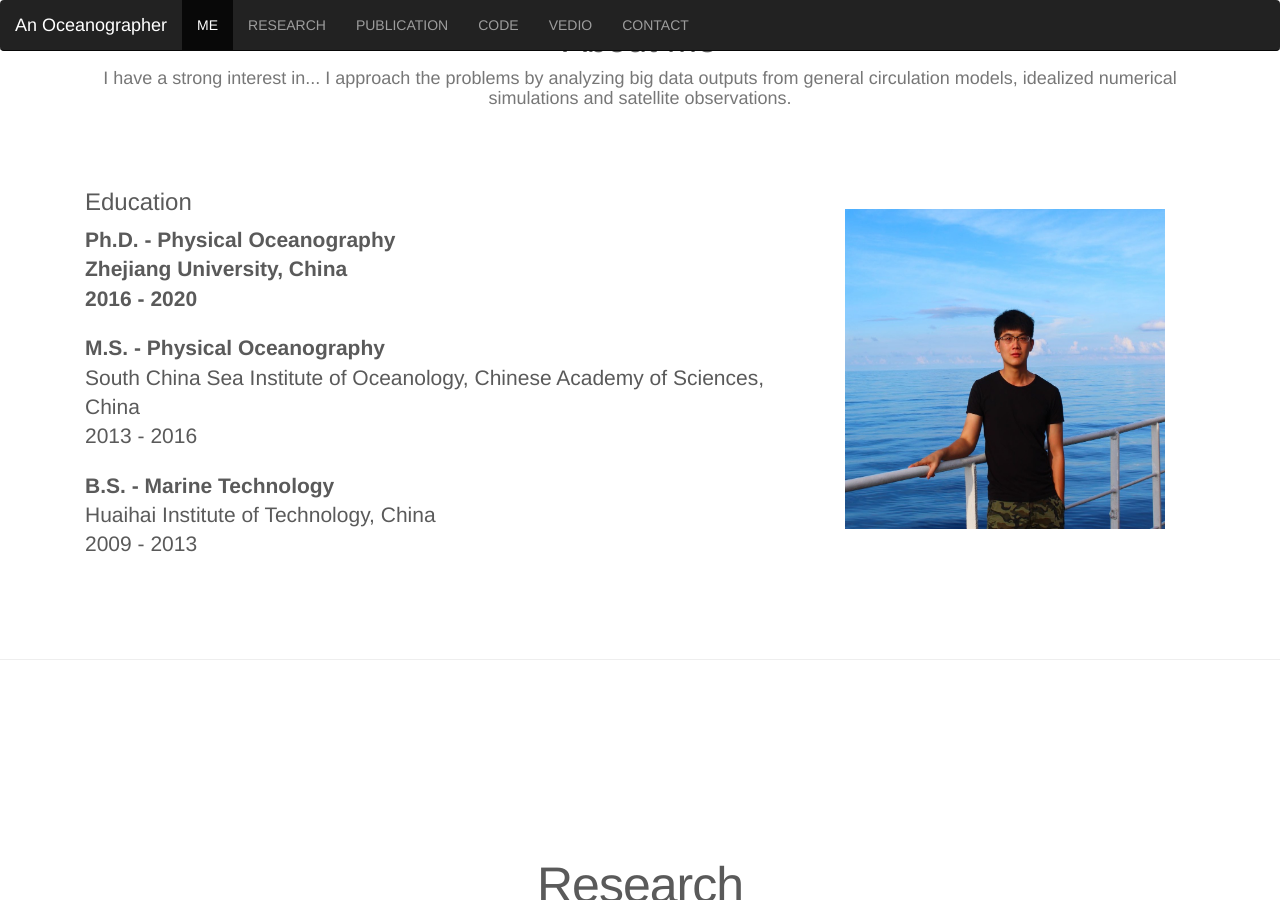
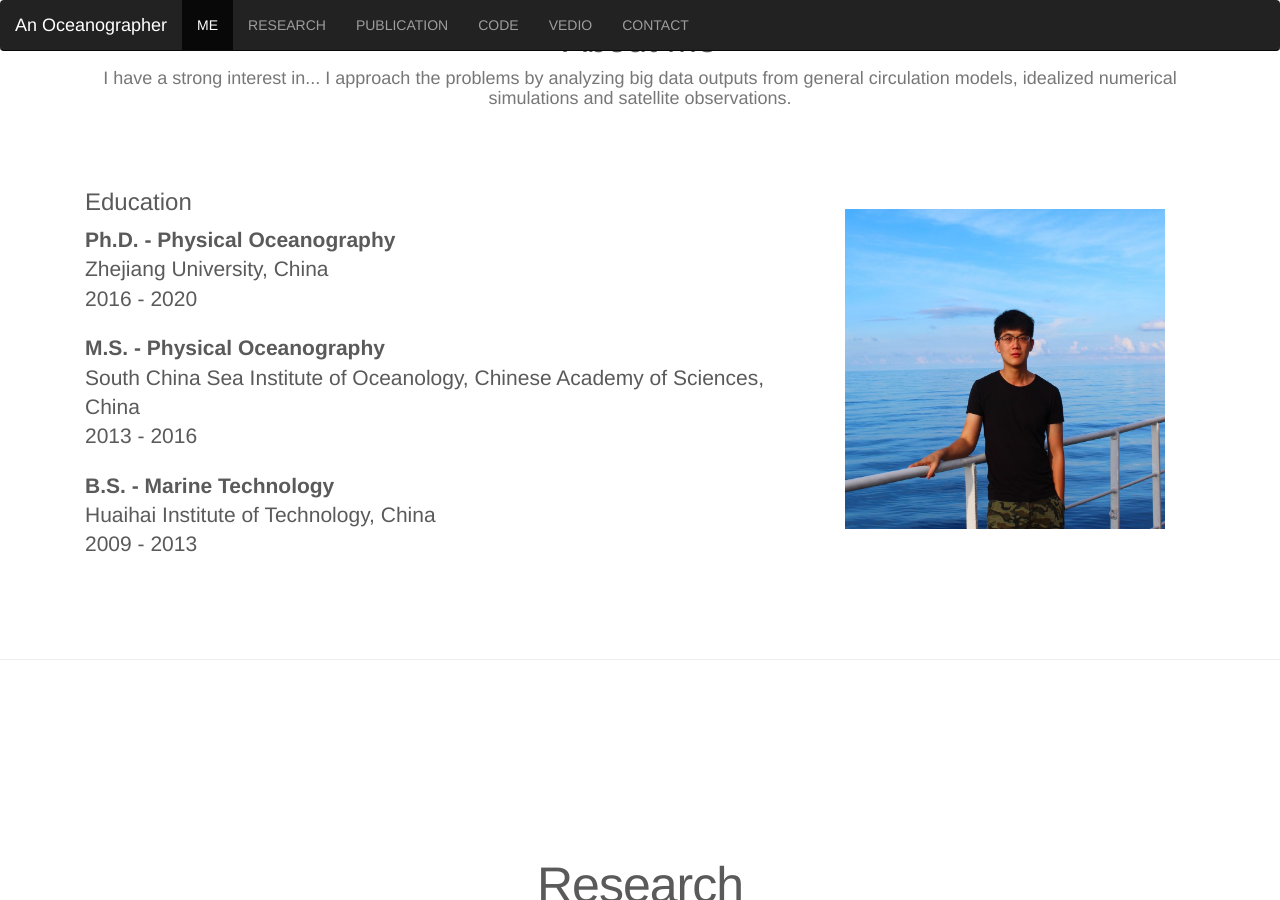
Before and after one commit to liutongya/liutongya.github.io, a Jekyll site: the page built from index.html, in a window 1280 px wide and 900 px high, scrolled down 1282 px. Built offline with Jekyll 4.4.1, drawn with Linux system fonts in a browser that asks for light colours.

Commit message:
Update index.html

```diff
--- a/index.html
+++ b/index.html
@@ -67,7 +67,7 @@
               <div class=""row featurette"">
                   <div class="col-lg-8">
                       <h3 class="section-heading">Education</h3>
-                      <p class="lead-dark lead"> <b>Ph.D. - Physical Oceanography</b><br><b>Zhejiang University, China<br>2016 - 2020
+                      <p class="lead-dark lead"> <b>Ph.D. - Physical Oceanography</b><br>Zhejiang University, China<br>2016 - 2020
                       </p>
                       <p class="lead-dark lead"> <b>M.S. - Physical Oceanography</b><br>South China Sea Institute of Oceanology, Chinese Academy of Sciences, China<br>2013 - 2016
                       </p>
```
